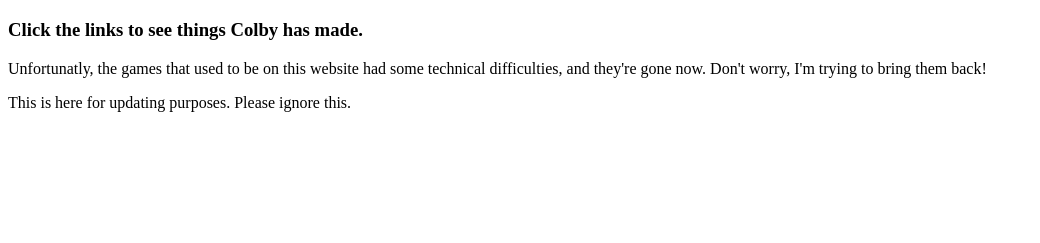
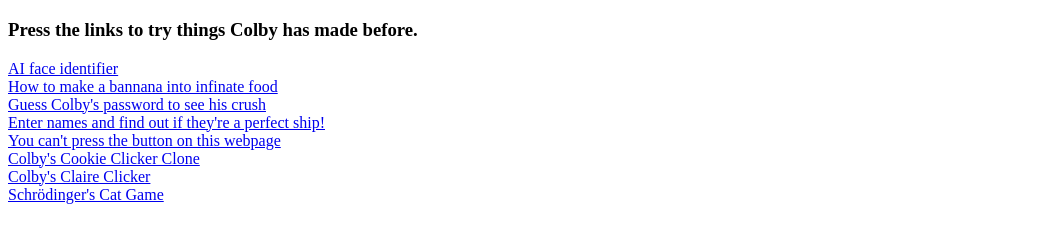
Before and after one commit to Gregorio-McGreg/Gregorio-McGreg.github.io, a plain HTML site: page index.html in a window 1280 px wide. Shown: the part 61-304 px from the top of the page, without its empty margins (0-1040 px from the left). Drawn offline with Linux system fonts and the light colour scheme.

Commit message:
rewrite index.html

```diff
--- a/index.html
+++ b/index.html
@@ -1,16 +1,32 @@
-<!DOCTYPE html>
-    <html lang="en">
+<!doctype html>
+<html>
     <head>
-        <meta charset="UTF-8">
-        <meta name="viewport" content="width=device-width, initial-scale=1.0">
+        <meta charset="utf-8">
+        <meta name="google-site-verification" content="IOejwiHCHhGdNzEOXAMVwL1nkGg6OyWFiY-KZDYfix0" />
         <title>Colby's Stuff</title>
-        <!-- Add icon link -->
-        <link rel="icon" type="image/x-icon" src="https://www.mcdonogh.org/images/students/2025/48527.jpg">
+        <link rel="icon" href="https://www.stuff.tv/wp-content/uploads/sites/2/2023/09/OVERLAY-editors-choice-logo.png" type="image/png">
+
     </head>
+
     <body>
+
         <h1>Colby's Stuff</h1>
-        <h3>Click the links to see things Colby has made.</h3>
-        <p>Unfortunatly, the games that used to be on this website had some technical difficulties, and they're gone now. Don't worry, I'm trying to bring them back!</p>
-        <p>This is here for updating purposes. Please ignore this.</p>
+        <h3>Press the links to try things Colby has made before.</h3>
+
+        <a href="https://colbysstuff.w3spaces.com/AIFace.html" class="button">AI face identifier</a>
+        <br>
+        <a href="https://colbysstuff.w3spaces.com/Bannana.html" class="button">How to make a bannana into infinate food</a>
+        <br>
+        <a href="https://colbysstuff.w3spaces.com/ColbysCrush.html" class="button">Guess Colby's password to see his crush</a>
+        <br>
+        <a href="https://colbysstuff.w3spaces.com/Shipornot.html" class="button">Enter names and find out if they're a perfect ship!</a>
+        <br>
+        <a href="https://colbysstuff.w3spaces.com/button.html" class="button">You can't press the button on this webpage</a>
+        <br>
+        <a href="https://colbysstuff.w3spaces.com/Cookie2.html" class="button">Colby's Cookie Clicker Clone</a>
+        <br>
+        <a href="https://colbysstuff.w3spaces.com/claire.html" class="button">Colby's Claire Clicker</a>
+        <br>
+        <a href="https://colbysstuff.w3spaces.com/cat.html" class="button">Schrödinger's Cat Game</a>
     </body>
-    </html>
+</html>
```
